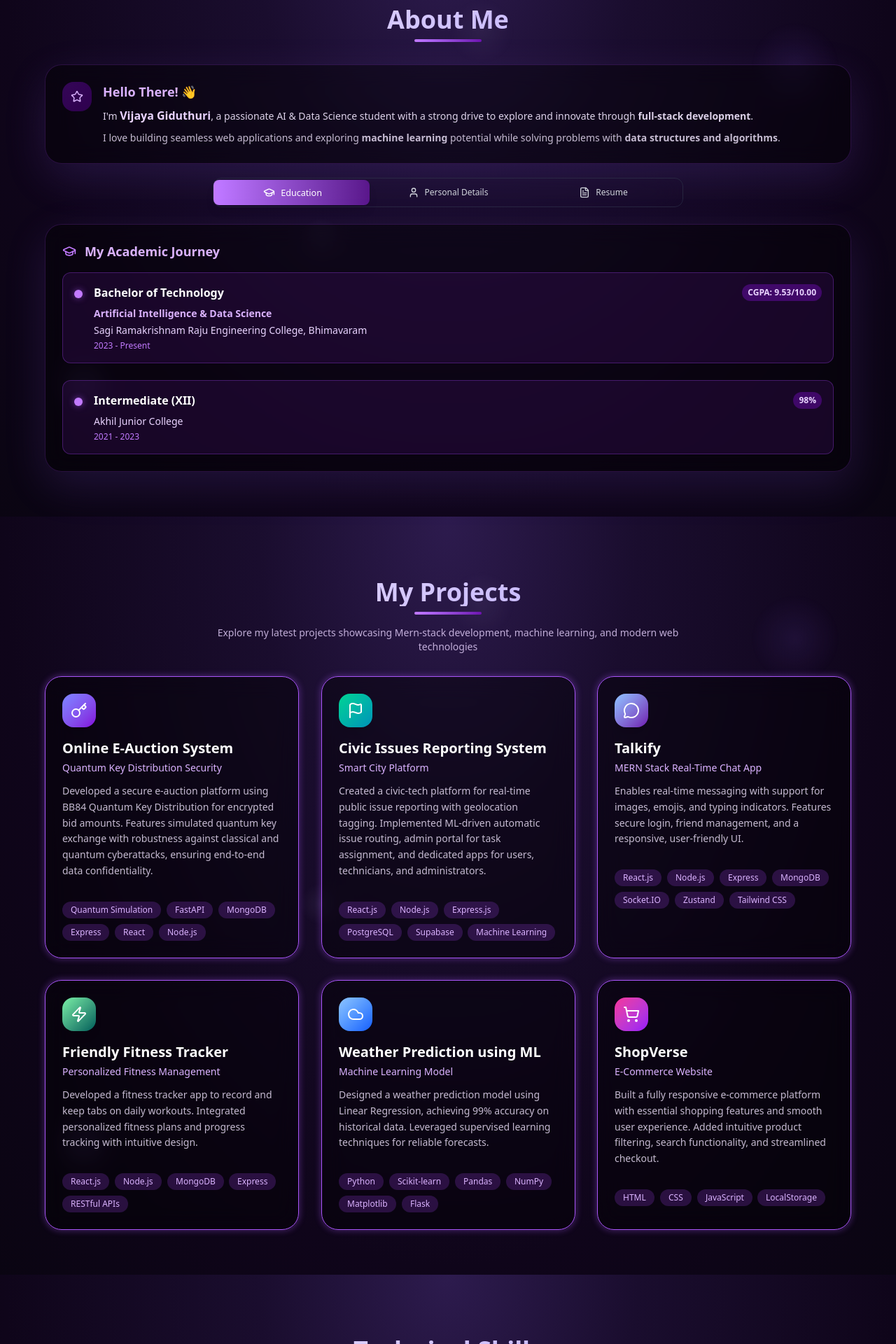
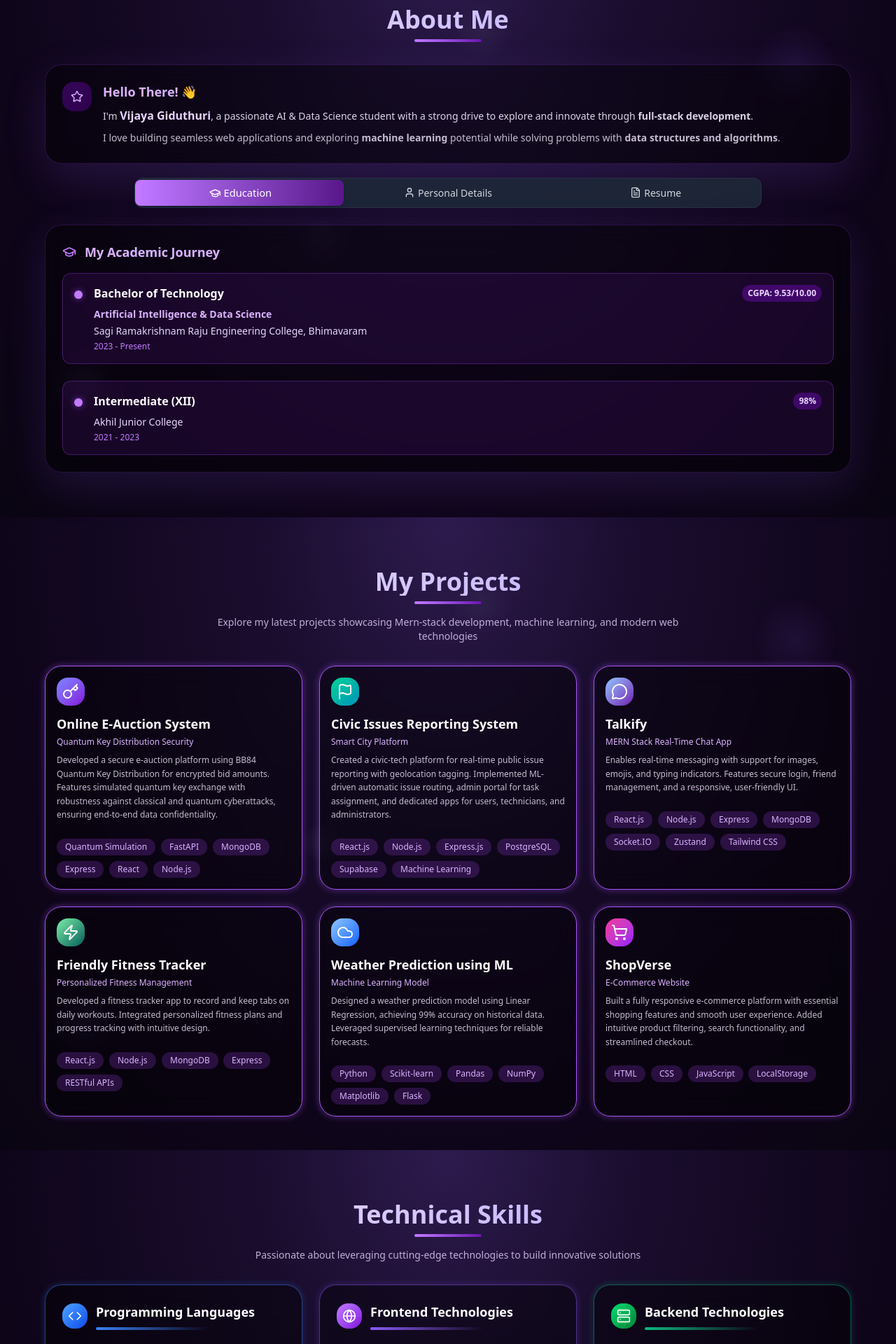
Before and after one commit to vijayagiduthuri/Vijaya_Portfolio, a React (Vite) app in the folder frontend/: page / in a window 1280 px wide. Shown: the part 880-2800 px from the top of the page at 70% size. Built offline with nearby package versions, Linux system fonts and the light colour scheme.

Commit message:
final commit

```diff
--- a/frontend/src/pages/About.jsx
+++ b/frontend/src/pages/About.jsx
@@ -766,7 +766,7 @@ function About({ isDarkMode = true }) {
   const handleDownloadResume = () => {
     // This will download the resume from the public folder
     const link = document.createElement("a");
-    link.href = "/Resume2.pdf"; // Assuming you'll place your resume as resume.pdf in public folder
+    link.href = "/Vijaya_FullStackDeveloper.pdf"; // Assuming you'll place your resume as resume.pdf in public folder
     link.download = "Vijaya_Giduthuri_Resume.pdf";
     document.body.appendChild(link);
     link.click();
@@ -928,9 +928,9 @@ function About({ isDarkMode = true }) {
             </div>
           </div>
 
-          <div className="flex justify-center">
+          <div className="flex justify-center px-2">
             <div
-              className={`relative flex p-0.5 rounded-xl mb-6 w-full sm:max-w-lg md:max-w-2xl lg:max-w-4xl${
+              className={`relative flex p-0.5 rounded-xl mb-6 w-full sm:max-w-lg md:max-w-2xl lg:max-w-4xl ${
                 isDarkMode
                   ? "bg-gray-800/90 border border-gray-700/50 backdrop-blur-xl"
                   : "bg-white/90 border border-gray-200/50 shadow-xl backdrop-blur-xl"
@@ -954,7 +954,7 @@ function About({ isDarkMode = true }) {
                 <button
                   key={tab.id}
                   onClick={() => setActiveTab(tab.id)}
-                  className={`relative flex items-center justify-center gap-2 px-6 py-2.5 rounded-lg text-sm font-medium transition-all duration-300 flex-1 ${
+                  className={`relative flex items-center justify-center gap-1 px-2 sm:px-4 md:px-6 py-2 sm:py-2.5 rounded-lg text-sm font-medium transition-all duration-300 flex-1 min-w-0 ${
                     activeTab === tab.id
                       ? "text-white transform scale-105"
                       : isDarkMode
@@ -962,8 +962,8 @@ function About({ isDarkMode = true }) {
                       : "text-gray-600 hover:text-gray-900 hover:scale-102"
                   }`}
                 >
-                  <span className="text-base">{tab.icon}</span>
-                  <span className="text-[10px] sm:text-xs text-center break-words leading-tight">
+                  <span className="text-sm sm:text-base">{tab.icon}</span>
+                  <span className="text-[9px] sm:text-xs md:text-sm text-center whitespace-nowrap overflow-hidden text-ellipsis leading-tight">
                     {tab.label}
                   </span>
                 </button>
@@ -1266,7 +1266,7 @@ function About({ isDarkMode = true }) {
                   }}
                 >
                   <iframe
-                    src="/Resume2.pdf"
+                    src="/Vijaya_FullStackDeveloper.pdf"
                     className="w-full h-full"
                     title="Resume Preview"
                     style={{
@@ -1393,7 +1393,7 @@ function About({ isDarkMode = true }) {
               <div className="flex-1 overflow-hidden">
                 <div className="h-full overflow-auto">
                   <iframe
-                    src="/Resume2.pdf"
+                    src="/Vijaya_FullStackDeveloper.pdf"
                     className="w-full min-h-full"
                     title="Resume Preview"
                     style={{
--- a/frontend/src/pages/Contact.jsx
+++ b/frontend/src/pages/Contact.jsx
@@ -287,7 +287,7 @@ function Contact({ isDarkMode = true }) {
                       <div className="flex space-x-3">
                         {[
                           {
-                            url: "https://linkedin.com/in/vijaya-giduthuri",
+                            url: "https://www.linkedin.com/in/vijaya-giduthuri-990aa22bb/",
                             icon: "linkedin",
                             component: <Linkedin key="linkedin" />,
                           },
--- a/frontend/src/pages/Home.jsx
+++ b/frontend/src/pages/Home.jsx
@@ -255,7 +255,7 @@ function Home() {
                     isDarkMode ? "text-purple-100/80" : "text-purple-900/80"
                   }`}
                 >
-                  I'm passionate about building scalable web apps using the MERN
+                  I'm passionate about building scalable web apps using the Full
                   stack and exploring machine learning to solve real-world
                   problems.
                 </p>
@@ -281,7 +281,7 @@ function Home() {
                 {/* Social Icons */}
                 <div className="flex space-x-4">
                   {[
-                    ["https://linkedin.com/in/vijaya-giduthuri", <Linkedin />],
+                    ["https://www.linkedin.com/in/vijaya-giduthuri-990aa22bb/", <Linkedin />],
                     ["https://github.com/vijayagiduthuri", <Github />],
                     ["https://leetcode.com/u/KkLrxuDp1n/", <Code2 />],
                   ].map(([url, Icon], i) => (
--- a/frontend/src/pages/Projects.jsx
+++ b/frontend/src/pages/Projects.jsx
@@ -104,7 +104,7 @@ function Projects({ isDarkMode = true }) {
           : "linear-gradient(135deg, #f8fafc 0%, #e2e8f0 50%, #cbd5e1 100%)",
       }}
     >
-      <section id="projects" className="py-16 px-6 relative">
+      <section id="projects" className="py-12 px-6 relative">
         {/* Enhanced Background Effects */}
         <div className="absolute inset-0 overflow-hidden pointer-events-none">
           <div
@@ -185,7 +185,7 @@ function Projects({ isDarkMode = true }) {
           </div>
 
           {/* Projects Grid */}
-          <div className="grid md:grid-cols-2 lg:grid-cols-3 gap-8">
+          <div className="grid md:grid-cols-2 lg:grid-cols-3 gap-6">
             {projects.map((project, idx) => (
               <div
                 key={idx}
@@ -212,16 +212,16 @@ function Projects({ isDarkMode = true }) {
                 }}
               >
                 {/* Project Header */}
-                <div className="p-6 pb-4">
-                  <div className="flex items-start justify-between mb-4">
+                <div className="p-4 pb-3">
+                  <div className="flex items-start justify-between mb-3">
                     <div
-                      className={`p-3 rounded-2xl bg-gradient-to-br ${project.gradient} shadow-lg`}
+                      className={`p-2 rounded-2xl bg-gradient-to-br ${project.gradient} shadow-lg`}
                     >
                       <div className="text-white">{project.icon}</div>
                     </div>
 
                     {/* Action Icons */}
-                    <div className="flex space-x-2 opacity-0 group-hover:opacity-100 transition-all duration-300 translate-y-2 group-hover:translate-y-0">
+                    <div className="flex space-x-2 opacity-100 md:opacity-0 md:group-hover:opacity-100 transition-all duration-300 translate-y-0 md:translate-y-2 md:group-hover:translate-y-0">
                       <a
                         href={project.githubLink}
                         target="_blank"
@@ -255,16 +255,16 @@ function Projects({ isDarkMode = true }) {
                   </div>
 
                   {/* Project Title & Subtitle */}
-                  <div className="mb-3">
+                  <div className="mb-2">
                     <h3
-                      className={`text-xl font-bold mb-1 ${
+                      className={`text-lg font-bold mb-1 ${
                         isDarkMode ? "text-white" : "text-purple-900"
                       }`}
                     >
                       {project.title}
                     </h3>
                     <p
-                      className={`text-sm font-medium ${
+                      className={`text-xs font-medium ${
                         isDarkMode ? "text-purple-300" : "text-purple-600"
                       }`}
                     >
@@ -274,7 +274,7 @@ function Projects({ isDarkMode = true }) {
 
                   {/* Project Description */}
                   <p
-                    className={`text-sm leading-relaxed mb-4 ${
+                    className={`text-xs leading-relaxed mb-3 ${
                       isDarkMode ? "text-purple-100/80" : "text-purple-900/80"
                     }`}
                   >
@@ -283,7 +283,7 @@ function Projects({ isDarkMode = true }) {
                 </div>
 
                 {/* Tech Stack */}
-                <div className="px-6 pb-6">
+                <div className="px-4 pb-4">
                   <div className="flex flex-wrap gap-2">
                     {project.tech.map((tech, techIdx) => (
                       <span
--- a/frontend/src/pages/Skills.jsx
+++ b/frontend/src/pages/Skills.jsx
@@ -124,10 +124,10 @@ function Skills({ isDarkMode = true }) {
         />
       </div>
 
-      <section id="skills" className="py-16 px-6 relative z-10">
+      <section id="skills" className="py-12 px-6 relative z-10">
         <div className="max-w-6xl mx-auto">
           {/* Section Header */}
-          <div className="text-center mb-12">
+          <div className="text-center mb-8">
             <h2
               className={`mt-6 text-3xl md:text-4xl font-bold mb-2 ${
                 isDarkMode ? "text-transparent" : "text-purple-900"
@@ -163,7 +163,7 @@ function Skills({ isDarkMode = true }) {
           </div>
 
           {/* Skills Categories Grid */}
-          <div className="grid md:grid-cols-2 lg:grid-cols-3 gap-8">
+          <div className="grid md:grid-cols-2 lg:grid-cols-3 gap-6">
             {Object.entries(skillsData).map(
               ([category, data], categoryIndex) => {
                 const IconComponent = data.iconComponent;
@@ -199,18 +199,18 @@ function Skills({ isDarkMode = true }) {
                     }}
                   >
                     {/* Category Header */}
-                    <div className="p-6 pb-4">
-                      <div className="flex items-center mb-4">
+                    <div className="p-6 pb-5">
+                      <div className="flex items-center mb-5">
                         <div
-                          className={`p-3 rounded-2xl bg-gradient-to-br ${data.gradient} shadow-lg mr-4 group-hover:scale-110 transition-transform duration-300`}
+                          className={`p-2 rounded-2xl bg-gradient-to-br ${data.gradient} shadow-lg mr-3 group-hover:scale-110 transition-transform duration-300`}
                         >
                           <div className="text-white">
-                            <IconComponent size={24} />
+                            <IconComponent size={20} />
                           </div>
                         </div>
                         <div className="flex-1">
                           <h3
-                            className={`text-xl font-bold ${
+                            className={`text-lg font-bold ${
                               isDarkMode ? "text-white" : "text-purple-900"
                             }`}
                           >
@@ -228,7 +228,7 @@ function Skills({ isDarkMode = true }) {
 
                       {/* Skills Description */}
                       <p
-                        className={`text-sm mb-4 ${
+                        className={`text-xs mb-5 ${
                           isDarkMode
                             ? "text-purple-100/80"
                             : "text-purple-900/80"
```
Also changed, not shown: 2 other files (tests, documents, lock files or other folders).
